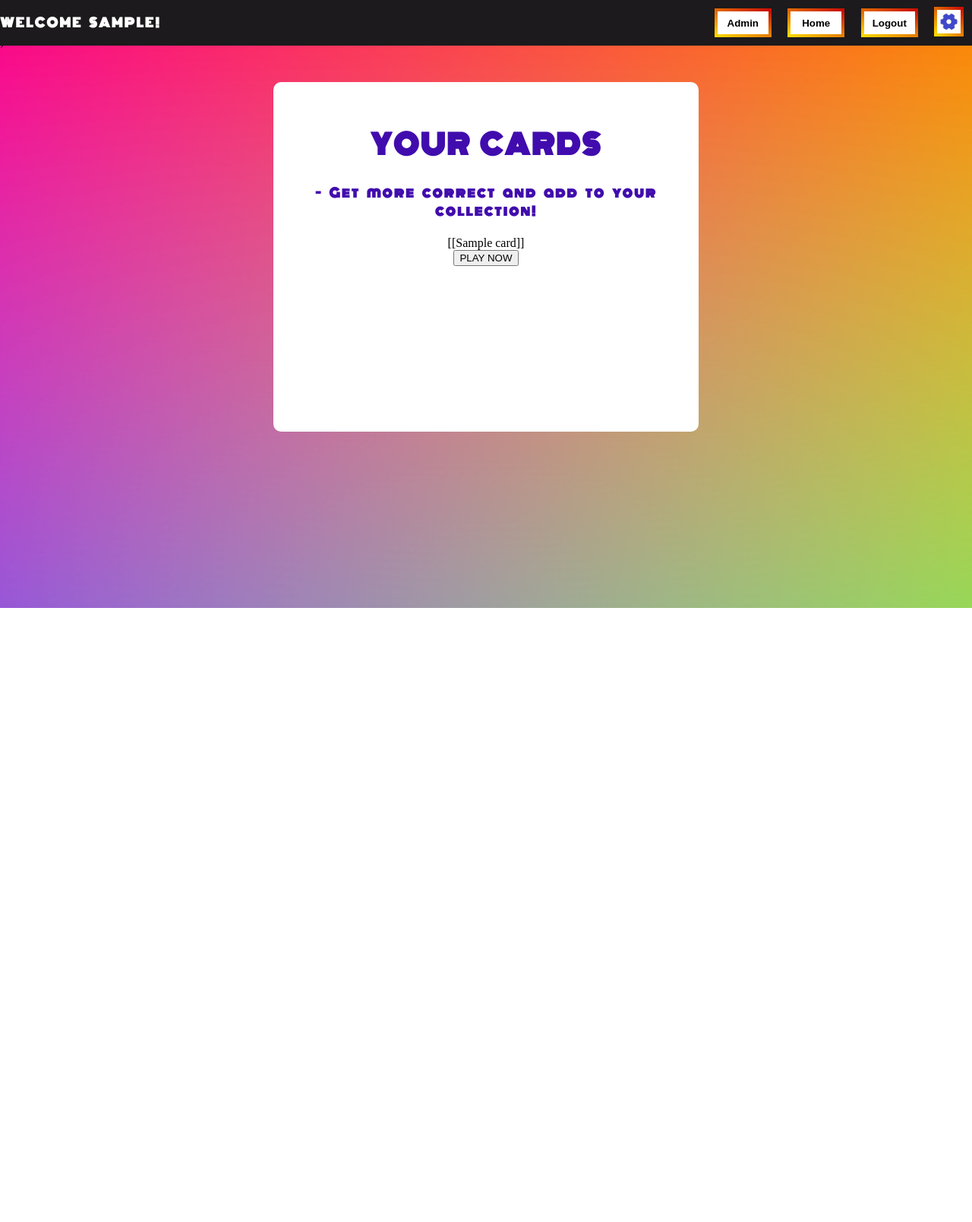
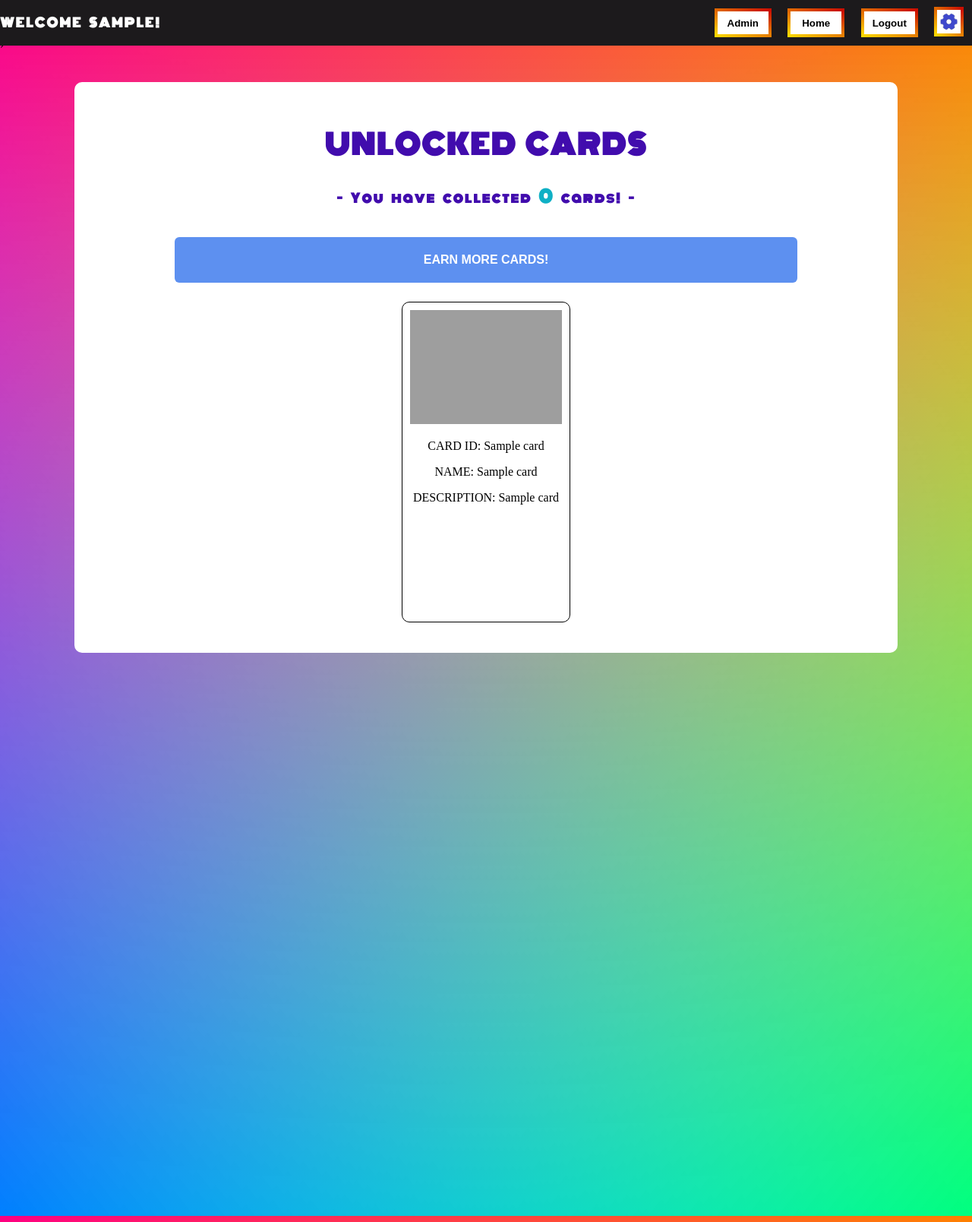
Before and after one commit to JaidenAshmore/chris_project, a Flask app: page /home in a window 1280 px wide. Shown: the whole page at 76% size. Before the commit the page ends 800 px from the top, so only its background shows below. Run offline with Flask 2, Linux system fonts and the light colour scheme; the visitor is signed in with stand-in values (Sample User, id 1); a database or web service that is not in the repository returns one stand-in record (values such as "Sample title"); data that the repository does not hold is empty; some libraries are stand-ins or nearby versions; grey boxes are pictures that could not be loaded.

Commit message:
- Retrieve and display cards earnt by the user (from DB)

```diff
--- a/app.py
+++ b/app.py
@@ -112,9 +112,16 @@
         if query:
             card_list = []
             for card in query:
-                data = sql_select('SELECT * FROM cards WHERE card_id=%s', card)
-                card_list.append(data)
-            return render_template('home.html', query=card_list)
+                data = sql_select('SELECT * FROM cards WHERE card_id=%s ORDER BY id', card)
+                card_list.append({
+                    'card_id': data[0][1],
+                    'name': data[0][2],
+                    'description': data[0][3],
+                    'url': data[0][4],
+                    'link': data[0][5]
+                    })
+            count = sql_select('SELECT count(*) FROM achievements WHERE user_id=%s', session['user_id'])[0][0]
+            return render_template('home.html', card_list=card_list, count=count)
         return render_template('home.html')
     else:
         return redirect('/')
@@ -143,15 +150,7 @@
         image = request.form.get('image')
         sql_write('INSERT INTO cards(card_id, name, description, image, link) VALUES(%s,%s,%s,%s,%s)', card_id, name, description, image, link)
         sql_write('INSERT INTO achievements(user_id, card_id) VALUES(%s,%s)', session['user_id'], card_id)
-        return render_template('home.html')
     return redirect('/play')
-
-        #  <input type="hidden" name="id" id="id" value="{{character['id']}}">
-        # <input type="hidden" name="name" id="name" value="{{character['name']}}">
-        # <input type="hidden" name="description" id="description" value="{{character['description']}}">
-        # <input type="hidden" name="link" id="link" value="{{character['link']}}">
-        # <input type="hidden" name="answer" id="answer" value="{{answer}}">
-
 
 # Allow anyone with the admin title to edit or delete other users
 @app.route('/admin')
--- a/static/css/styles.css
+++ b/static/css/styles.css
@@ -47,6 +47,10 @@
     border-radius: 10px;
     text-align: center;
     background-color: rgba(255, 255, 255);
+}
+.container.home {
+    width: 80%;
+    max-width: none;
 }
 .container.admin {
     min-width: 440px;
@@ -99,6 +103,23 @@
 }
 .top_bar h4 {
     color: white
+}
+.tile {
+    display: flex;
+    flex-wrap: wrap;
+    justify-content: center;
+    align-items: center;
+    width: 100%;
+}
+.card {
+    margin: 10px;
+    height: 400px;
+    max-width: 250px;
+    min-width: 200px;
+    padding: 10px;
+    border: solid black 1px;
+    border-radius: 10px;
+    /* background-color: rgb(204, 204, 193); */
 }
 /* GENERIC STYLING*/
 .core-color1 {
--- a/templates/home.html
+++ b/templates/home.html
@@ -1,20 +1,31 @@
 {% extends "base.html" %}
 
 {% block main %}
-<div class="container">
-    <h1>YOUR CARDS</h1>
+<style>
+.transparent-background-fixed {
+    position: relative;
+}
+</style>
 
-    <h4> - Get more correct and add to your collection! </h4>
-    {{query}}
-    <!-- for card of cards -->
-    <!-- flexbox the results -->
-    <div class="tile">
-        <!-- SQL result to load all cards with status=True -->
+<div class="container home">
+    <h1>UNLOCKED CARDS</h1>
+    <h4> - You have collected <span class="core-color2" style="font-size: 22px">{{count}}</span> cards! - </h4>
+    <form action="/play">
+        <button class="button-hero"id="button_wide">EARN MORE CARDS!</button>
+    </form>
+    <div class="flex-row">
+        <div class="tile">
+            {% for card in card_list %}
+            <div class="card" style="background-image:'{{card['url']}}'">
+                <img src="{{card['url']}}" alt="Hero image" class="tile-image" height="150px">
+                <p>CARD ID: {{card['card_id']}} </p>
+                <p>NAME: {{card['name']}}</p>
+                <p>DESCRIPTION: {{card['description']}}</p>
+
+            </div>
+            {% endfor %}
+        </div>
     </div>
-    <!-- endfor -->
-    <form action="/play">
-        <button>PLAY NOW</button>
-    </form>
 </div>
 
 
```
